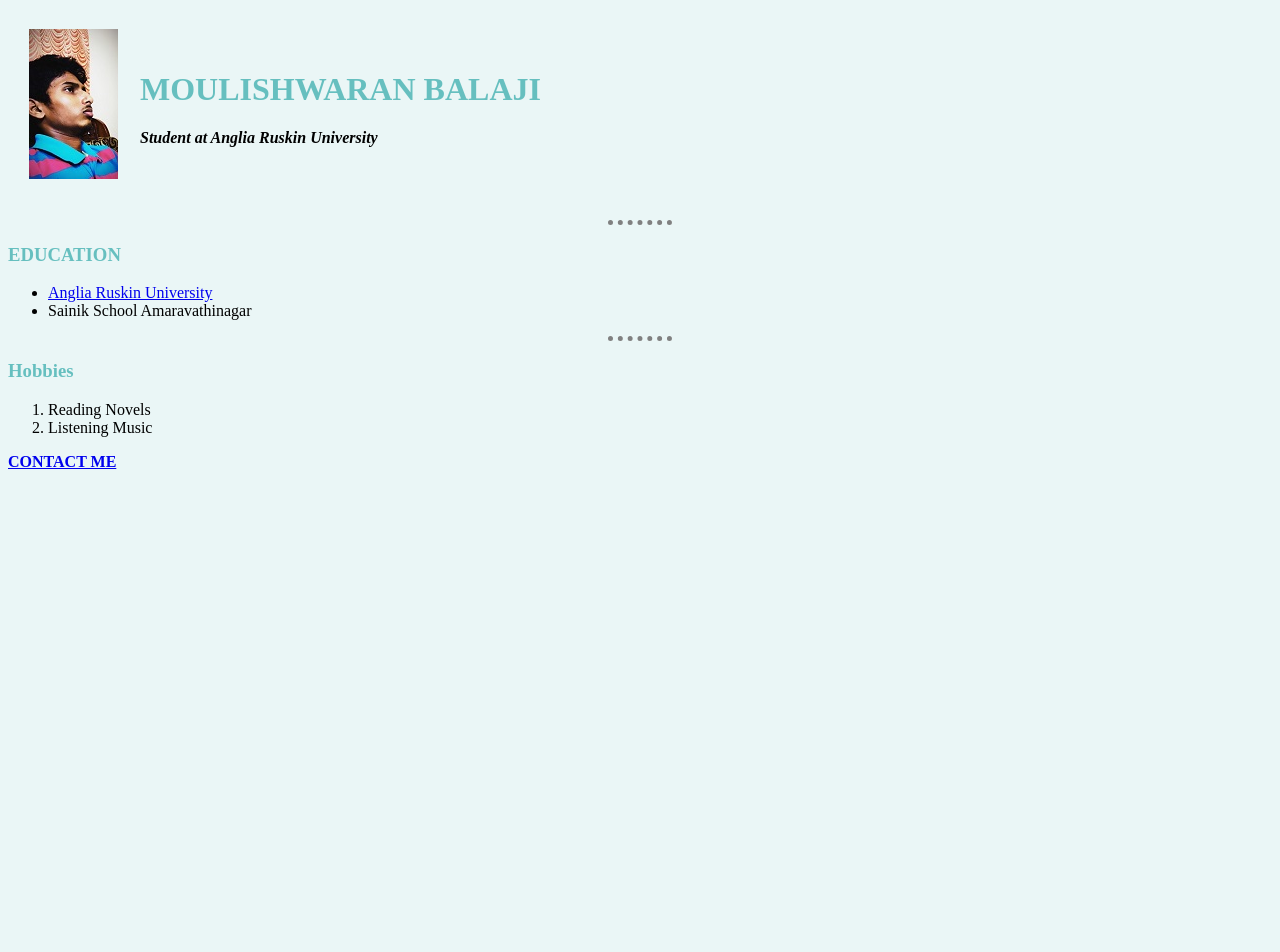
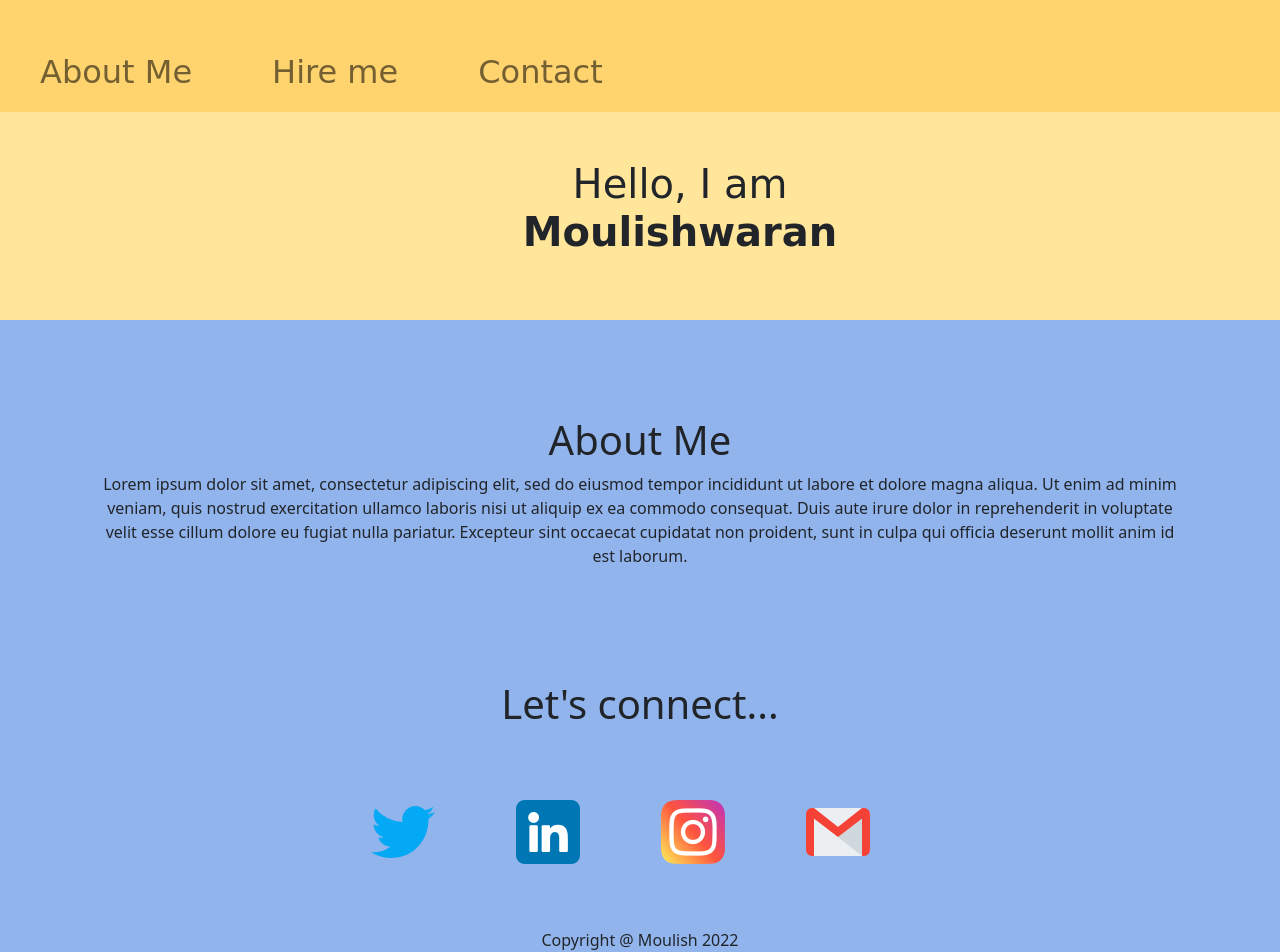
Before and after one commit to Xentrix10/cv, a plain HTML site: page index.html in a window 1280 px wide. Before the commit the page ends 800 px from the top, so only its background shows below. Drawn offline with nearby package versions, Linux system fonts and the light colour scheme; files whose address does not match are found by name; a web font is replaced by a local one.

Commit message:
Add files via upload

```diff
--- /dev/null
+++ b/index.css
@@ -0,0 +1,54 @@
+
+body{
+  background-color: #92B4EC !important;
+  align-content: center;
+  font-family: 'Montserrat', sans-serif;
+  text-align: center;
+  margin-top: 3rem;
+}
+
+.bar{
+  color: #ff0000;
+  background-color: #FFD36E;
+  font-size: 2rem;
+  font-style: normal;
+  text-align: left;
+  font-family: 'Koulen', cursive;
+}
+
+.menu{
+padding: 2rem 2rem 0 2rem;
+}
+
+.Intro{
+  padding-left: 5rem;
+  padding-top: 3rem;
+  padding-bottom: 4rem;
+  background-color: #FFE69A;
+  margin-bottom: 0;
+  font-family: 'Cedarville Cursive', cursive;
+  text-align: center;
+}
+
+.intro1{
+    font-family: 'Grape Nuts', cursive;
+    text-align: center;
+}
+
+.about-me{
+  text-align: center;
+  padding: 6rem 6rem 6rem 6rem;
+}
+
+.social{
+  text-align: center;
+  align-content: center;
+}
+
+.icon{
+  margin: 5% 3% 5% 0;
+}
+
+.copyrights{
+  text-align: center;
+}
--- a/index.html
+++ b/index.html
@@ -1,42 +1,81 @@
 <!DOCTYPE html>
 <html lang="en" dir="ltr">
-  <head >
+  <head>
     <meta charset="utf-8">
-    <title>Moulishwaran WebPage</title>
+    <title>Website</title>
 
-    <link rel="stylesheet" href="CSS/styles.css">
+    <!-- CSS -->
+    <link rel="stylesheet" href="index.css">
+    <link rel="stylesheet" href="https://cdn.jsdelivr.net/npm/bootstrap@5.2.0-beta1/dist/css/bootstrap.min.css">
+
+    <!-- Google Fonts -->
+    <link rel="preconnect" href="https://fonts.googleapis.com">
+    <link rel="preconnect" href="https://fonts.gstatic.com" crossorigin>
+    <link rel="preconnect" href="https://fonts.googleapis.com">
+    <link rel="preconnect" href="https://fonts.gstatic.com" crossorigin>
+    <link href="https://fonts.googleapis.com/css2?family=Cedarville+Cursive&family=Grape+Nuts&family=Koulen&family=Montserrat:wght@500&family=Smooch&display=swap" rel="stylesheet">
+      <!-- font-family: 'Cedarville Cursive', cursive;
+      font-family: 'Grape Nuts', cursive;
+      font-family: 'Koulen', cursive;
+      font-family: 'Montserrat', sans-serif;
+      font-family: 'Smooch', cursive; -->
+
 
   </head>
+
   <body>
 
-    <table cellspacing="20">
-    <tr>
-      <td>
-      <img src="C:\Users\Hello\Documents\Personal_Website\images\moulish1.jpeg" alt="Moulishwaran">
-    </td>
-    <td>
-      <h1>MOULISHWARAN BALAJI</h1>
-         <p><i><em><strong>Student at Anglia Ruskin University</strong></em></i></p>
-         <p></p>
-         </td>
-         </tr>
-         </table>
-         <p>
-           <hr>
-           <h3>EDUCATION</h3>
-           <ul>
-             <li><a href="https://aru.ac.uk/">Anglia Ruskin University</a></li>
-             <li>Sainik School Amaravathinagar</li>
-           </ul>
-           <hr>
-           <h3>Hobbies</h3>
-           <ol>
-             <li>Reading Novels</li>
-             <li>Listening Music</li>
-           </ol>
-         </p>
-         <p>
-           <strong><a href="C:\Users\Hello\Documents\Personal_Website\contact_me.html">CONTACT ME</a></strong>
-         </p>
+    <!-- Navigation bar -->
+    <div class="bar">
+    <nav class="navbar navbar-expand-lg navbar-expand">
+        <ul class="navbar-nav">
+          <li class="nav-item menu">
+            <a class="nav-link" href="#about-me">About Me</a>
+          </li>
+          <li class="nav-item menu">
+            <a class="nav-link" href="#">Hire me</a>
+          </li>
+          <li class="nav-item menu">
+            <a class="nav-link" href="#social">Contact</a>
+          </li>
+        </ul>
+    </nav>
+
+</div>
+
+      <!-- Body -->
+
+      <h1 class="Intro">Hello, I am <br><strong class="intro1">Moulishwaran </strong></h1>
+
+      <div class="about-me" id="about-me">
+        <h1>About Me</h1>
+        <p>Lorem ipsum dolor sit amet, consectetur adipiscing elit,
+          sed do eiusmod tempor incididunt ut labore et dolore magna aliqua. Ut enim ad minim veniam, quis nostrud exercitation ullamco laboris nisi ut aliquip ex ea commodo consequat. Duis aute irure dolor in reprehenderit in voluptate velit esse cillum dolore eu fugiat nulla pariatur.
+          Excepteur sint occaecat cupidatat non proident, sunt
+          in culpa qui officia deserunt mollit anim id est laborum.</p>
+      </div>
+
+
+      <div class="social" id="social">
+      <h1 class="social">Let's connect...</h1>
+
+      <a class="icon" target="_blank" href="https://twitter.com/MoulishwaranB">
+        <img class="icon"src="images/twitter.png" alt="Twitter"></a>
+        <a class="icon" target="_blank" href="https://www.linkedin.com/in/moulishwaran-balaji-764bb7214/">
+        <img class="icon"  src="images/linkedin.png" alt="Linkedin"></a>
+      <a class="icon" target="_blank" href="https://www.instagram.com/moulishwaran_b/">
+        <img class="icon"src="images/instagram.png" alt="Instagram"></a>
+        <a class="icon" target="_blank" href="mailto:moulishwaran@gmail.com">
+          <img src="images/gmail.png" alt="Mail"></a>
+      </div>
+
+
+         <footer class="copyrights">
+           Copyright @ Moulish 2022
+         </footer>
+
+
+    <script src="index.js" charset="utf-8"></script>
+
   </body>
 </html>
```
Also changed, not shown: images/gmail.png (added), images/instagram.png (added), images/linkedin.png (added), images/twitter.png (added), index.js (added).
